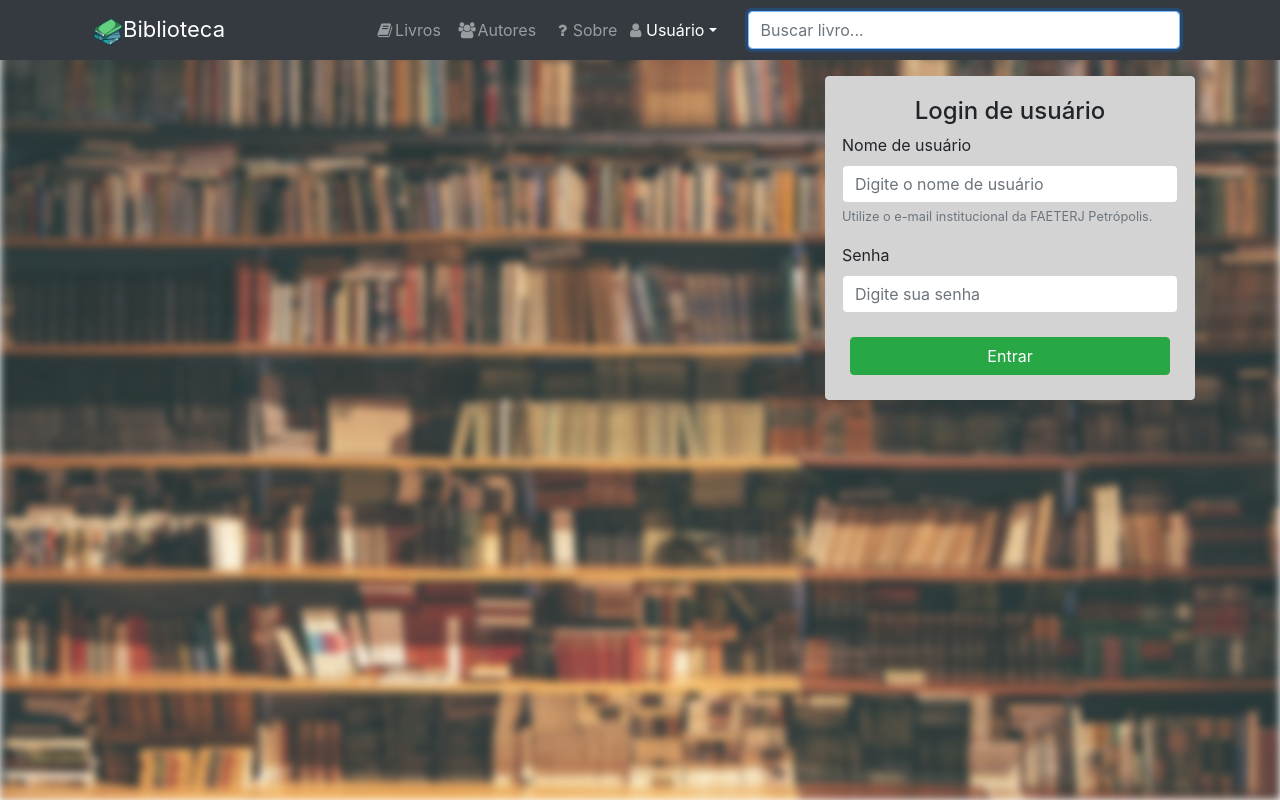
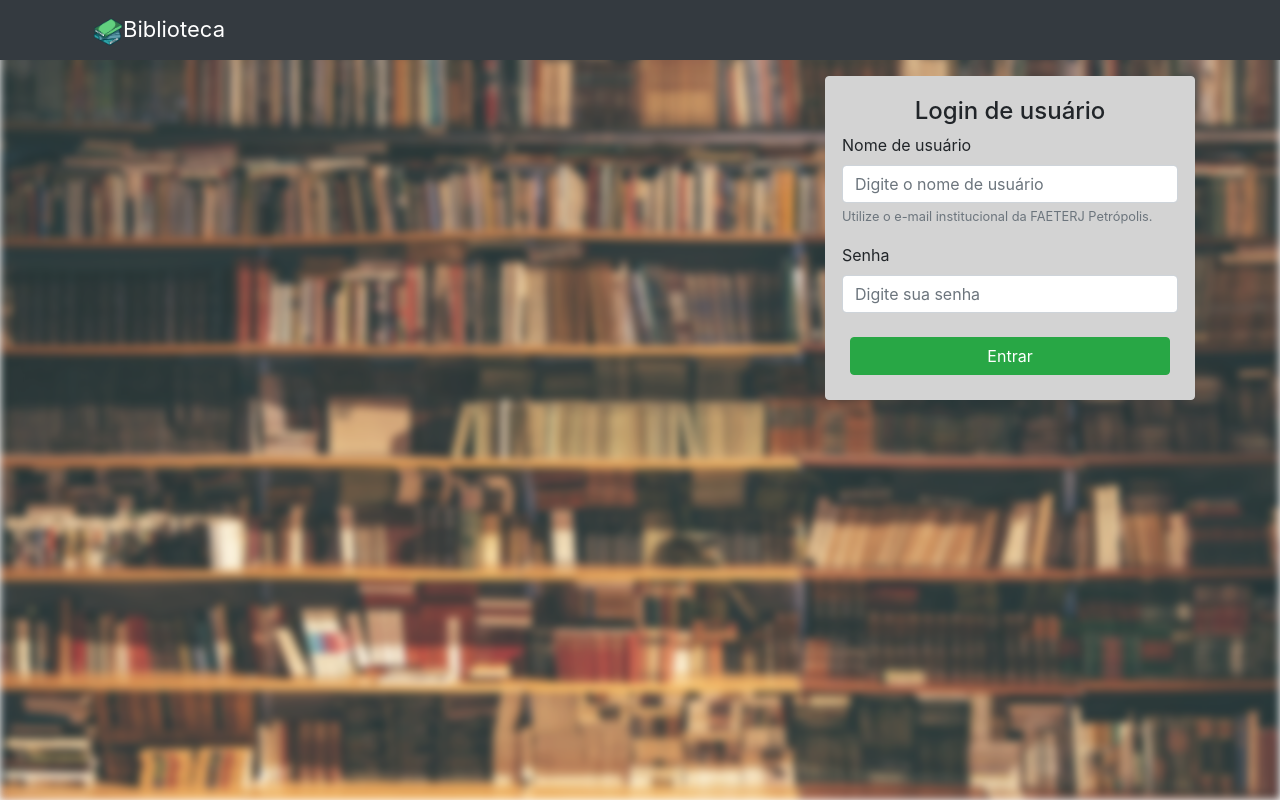
Before and after one commit to brunoleocoelho/tcc-web-interface, a React (Create React App) app: page /login in a window 1280 px wide. Built offline with nearby package versions, Linux system fonts and the light colour scheme.

Commit message:
Created user auth validation on  Header component to show nav menu

```diff
--- a/src/app/MainRouter.js
+++ b/src/app/MainRouter.js
@@ -12,7 +12,7 @@ import {
  * Componente responsável por definir as rotas principais da aplicação
  */
 function MainRouter(props) {
-    console.log("MainRouter props", props)
+    // console.log("MainRouter props", props)
     return (
         <Switch>
             <Route exact path="/login" component={LoginPage} />
@@ -29,15 +29,15 @@ function MainRouter(props) {
  * Rota customizada que avalia se usuário está autenticado
  */
 function PrivateRoute(props) {
-    const isUserLogged = getUser()
-    console.log("PrivateRoute isUserLogged", isUserLogged)
+    const userLogged = getUser()
+    // console.log("PrivateRoute userLogged", {props, userLogged})
 
     const { component: Component, ...rest } = props
     return (
         <Route {...rest}
             render={ props => (
-                (isUserLogged)
-                    ? <Component {...props} />
+                (userLogged)
+                    ? <Component {...props} user={userLogged} />
                     : <Redirect to="/login" />
             )}
         />
--- a/src/components/AutosuggestSearch/index.js
+++ b/src/components/AutosuggestSearch/index.js
@@ -19,6 +19,7 @@ function AutosuggestSearch({ value, placeholder, onChangeText, closeAction, inpu
                 <i className="fa fa-close" />
             </Button>
 
+            {/* class="form-control" */}
             <FormControl
                 ref={inputRef}
                 type="text"
--- a/src/components/Header/index.js
+++ b/src/components/Header/index.js
@@ -1,4 +1,6 @@
-import React, { useState } from 'react'
+import React, { useState, useEffect } from 'react'
+import { withRouter } from 'react-router-dom'
+
 import { Navbar, Container } from 'react-bootstrap'
 import NavCollapse from './NavCollapse'
 import NavBrand from './NavBrand'
@@ -7,9 +9,17 @@ import NavSearch from './NavSearch'
 /**
  * Menu header principal do topo da página
  */
-function Header() {
+function Header(props) {
+    // PROPS
+    const{ pathname } = props.location
+
     // STATE
     const [isNavShown, setIsNavShown] = useState(false)
+    const [isLoginPage, setIsLoginPage] = useState((pathname === '/login'))
+
+    useEffect(() => {
+        setIsLoginPage((pathname === '/login'))
+    }, [ pathname ])
 
     // 5 breakpoint sizes (xs, sm, md, large, and xl)
     return (
@@ -23,13 +33,19 @@ function Header() {
             onToggle={e => setIsNavShown(e)}
         >
             <Container className="d-flex justify-content-start">
+
+                { (isLoginPage)
+                    ? <NavBrand />
+                    : (<>
                         <NavToggle />
 
                         <NavBrand />
+                        <NavCollapse />
+                        <NavSearch />
+                    </>)
+                }
 
-                <NavCollapse />
 
-                <NavSearch />
 
             </Container>
         </Navbar>
@@ -49,7 +65,7 @@ function NavToggle() {
     )
 }
 
-export default Header
+export default withRouter(Header)
 
 
 /** Atua na busca de livros na API */
```
Lines whose indentation alone changed are shown as unchanged.
